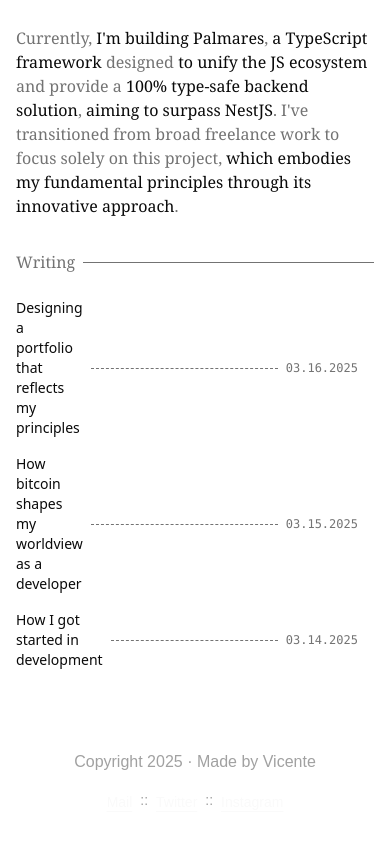
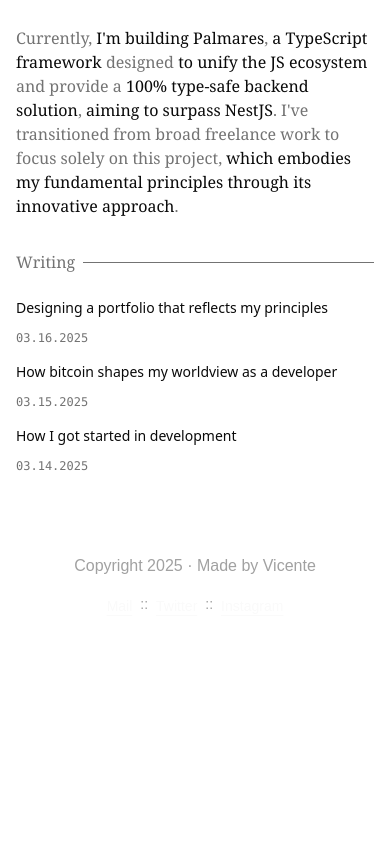
Before and after one commit to Vicentesan/vicentesan.dev, a Next.js app: page / in a window 390 px wide. Shown: the part 666-1510 px from the top of the page. After the commit the page ends 1332 px from the top, so only its background shows below. Built offline with nearby package versions, Linux system fonts and the light colour scheme.

Commit message:
feat: add responsivity in the main page

```diff
--- a/src/app/page.tsx
+++ b/src/app/page.tsx
@@ -121,15 +121,18 @@ export default function Home() {
                     : 'none',
               }}
             >
-              <Link href={`/blog/${post.slug}`} className="flex w-full gap-2">
-                <div className="flex w-full flex-1 flex-row items-center gap-2 whitespace-normal sm:whitespace-nowrap">
-                  <span className="md:text-md text-foreground font-sans text-sm">
+              <Link
+                href={`/blog/${post.slug}`}
+                className="flex w-full flex-col gap-2 sm:flex-row"
+              >
+                <div className="flex flex-1 flex-row items-center gap-2 whitespace-normal">
+                  <span className="text-foreground font-sans text-sm md:text-base">
                     {post.title}
                   </span>
                 </div>
 
-                <div className="flex w-full items-center gap-2">
-                  <span className="border-muted-foreground h-px w-full border-b border-dashed" />
+                <div className="mt-1 flex items-center gap-2 sm:mt-0">
+                  <span className="border-muted-foreground hidden h-px w-16 border-b border-dashed sm:block sm:w-full" />
 
                   <span className="text-muted-foreground font-mono text-xs md:text-sm">
                     {formatItemDate({
```
